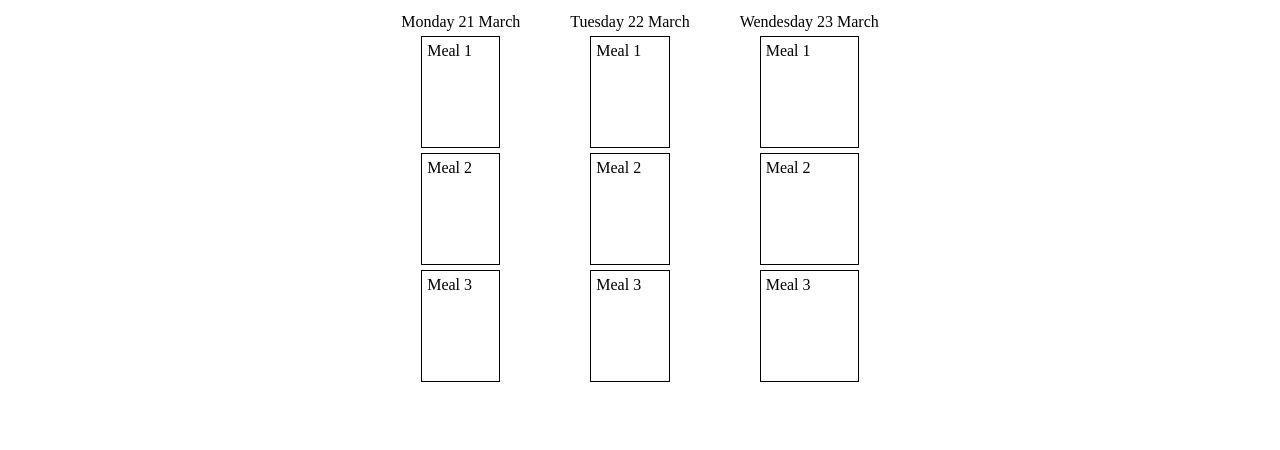
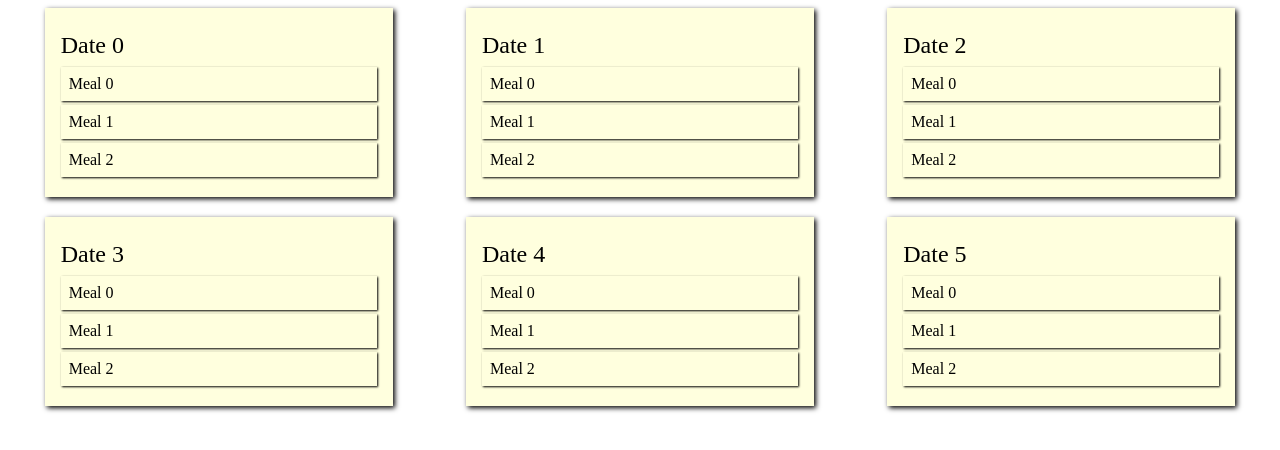
Before and after one commit to xeedo/front-MealPlaner, a website: page index.html in a window 1280 px wide. Drawn offline with nearby package versions, Linux system fonts and the light colour scheme.

Commit message:
Basic layout generated dynamically

```diff
--- /dev/null
+++ b/content.js
@@ -0,0 +1,36 @@
+// Main function for creating layout
+function createDays(nDays) {
+  for (var i = 0; i < nDays; i++) {
+    let day = createDay(i);
+
+    for (var j = 0; j < 3; j++) {
+      let meal = createMeal(j);
+      day.appendChild(meal);
+    }
+
+    document.body.appendChild(day);
+  }
+}
+
+// Function for creating days
+function createDay(nDay) {
+  var day = document.createElement('div');
+  var p = document.createElement('p');
+
+  day.className = 'day';
+  p.innerHTML = 'Date ' + nDay;
+
+  day.appendChild(p);
+
+  return day;
+}
+
+// Function for creating meals
+function createMeal(nMeal) {
+  var meal = document.createElement('div');
+
+  meal.className = 'meal';
+  meal.appendChild(document.createTextNode("Meal " + nMeal));
+
+  return meal;
+}
--- a/index.html
+++ b/index.html
@@ -5,24 +5,11 @@
     <title>Meal Planner</title>
     <meta name="viewport" content="width=device-width, initial-scale=1">
     <link rel="stylesheet" type="text/css" href="style.css">
+
   </head>
-  <body>
-    <div class="day"> Monday 21 March
-      <div class="meal">Meal 1</div>
-      <div class="meal">Meal 2</div>
-      <div class="meal">Meal 3</div>
-    </div>
 
-    <div class="day"> Tuesday 22 March
-      <div class="meal">Meal 1</div>
-      <div class="meal">Meal 2</div>
-      <div class="meal">Meal 3</div>
-    </div>
-
-    <div class="day"> Wendesday 23 March
-      <div class="meal">Meal 1</div>
-      <div class="meal">Meal 2</div>
-      <div class="meal">Meal 3</div>
-    </div>
+  <body onload="createDays(6)">
+    <script src="https://code.jquery.com/jquery-3.3.1.js"></script>
+    <script src="content.js"></script>
   </body>
 </html>
--- a/style.css
+++ b/style.css
@@ -7,15 +7,27 @@ body {
 
 div.day {
   text-align: left;
-  margin-left: 20px;
-  margin-right: 20px;
-  padding: 5px 5px;
+  max-width: 500px;
+  background-color: #ffffde;
+  margin-left: auto;
+  margin-right: auto;
+  margin-bottom: 20px;
+  padding: 16px;
+  box-shadow: 2px 2px 5px #000000;
+}
+
+div.day p {
+  margin-bottom: 8px;
+  margin-top: 8px;
+  font-size: 1.5em;
 }
 
 div.meal {
-  border-style: solid;
-  border-width: 1px;
-  margin: 5px 20px;
-  padding: inherit;
-  height: 100px;
+  min-width: 300px;
+  background-color: #ffffde;
+  margin-left: auto;
+  margin-right: auto;
+  margin-bottom: 4px;
+  padding: 8px;
+  box-shadow: 1px 1px 2px #000000;
 }
```
Also changed, not shown: package.json (added, +22 -0 lines), 1 other file.
